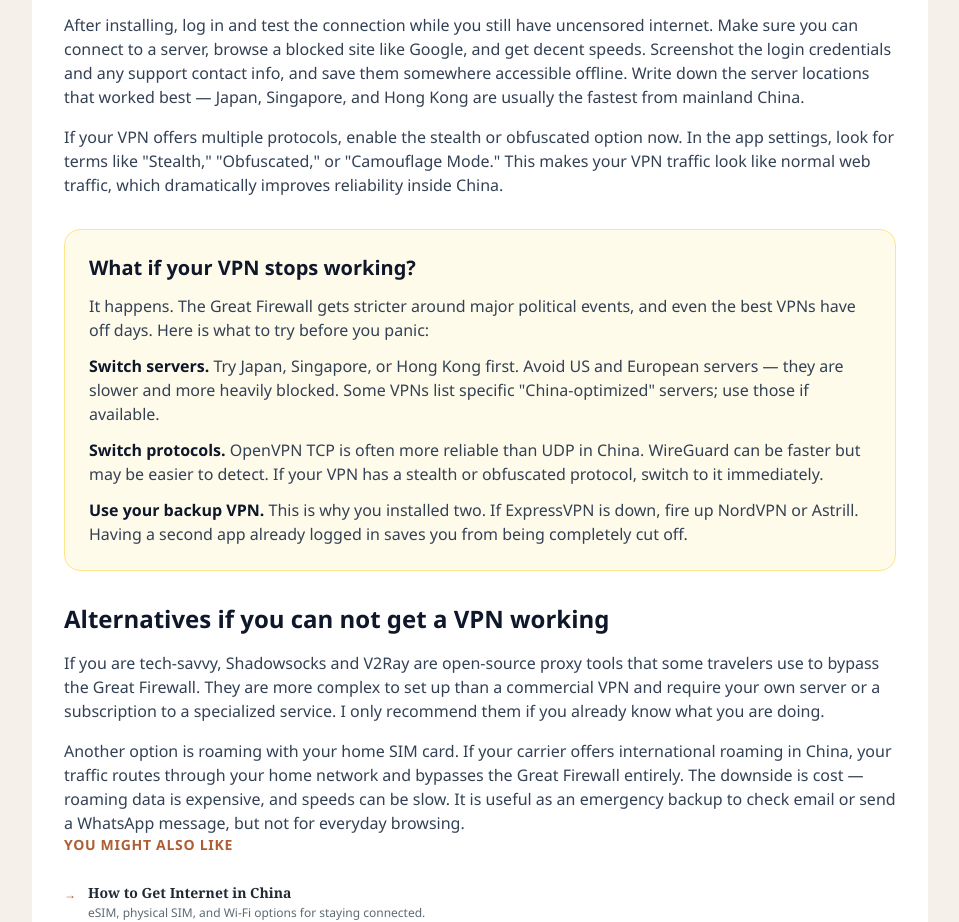
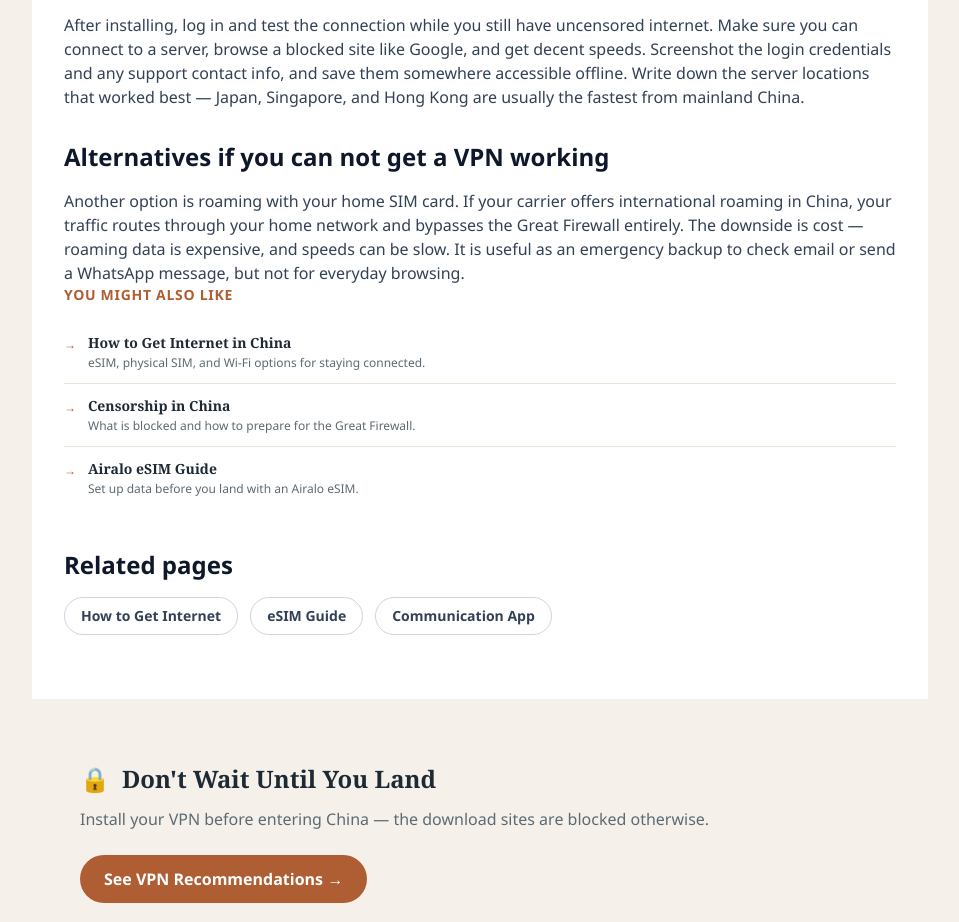
Before and after one commit to thecubestorm-arch/trailofchina, a Next.js app: page /china-basics/what-apps-to-use/vpn in a window 1280 px wide. Shown: the part 2500-3422 px from the top of the page, without its empty margins (160-1119 px from the left). Built offline with nearby package versions, Linux system fonts and the light colour scheme.

Commit message:
VPN pilot: remove overly technical sections (protocols, Shadowsocks, troubleshooting)

```diff
--- a/app/china-basics/what-apps-to-use/vpn/page.tsx
+++ b/app/china-basics/what-apps-to-use/vpn/page.tsx
@@ -111,32 +111,13 @@
               <p className="mt-4 text-sm leading-relaxed text-slate-700 md:text-base">
                 After installing, log in and test the connection while you still have uncensored internet. Make sure you can connect to a server, browse a blocked site like Google, and get decent speeds. Screenshot the login credentials and any support contact info, and save them somewhere accessible offline. Write down the server locations that worked best — Japan, Singapore, and Hong Kong are usually the fastest from mainland China.
               </p>
-              <p className="mt-4 text-sm leading-relaxed text-slate-700 md:text-base">
-                If your VPN offers multiple protocols, enable the stealth or obfuscated option now. In the app settings, look for terms like "Stealth," "Obfuscated," or "Camouflage Mode." This makes your VPN traffic look like normal web traffic, which dramatically improves reliability inside China.
-              </p>
+
             </div>
 
-            <div className="mt-8 rounded-2xl border border-amber-200 bg-amber-50 p-6">
-              <h2 className="text-xl font-black text-slate-900">What if your VPN stops working?</h2>
-              <p className="mt-3 text-sm leading-relaxed text-slate-700 md:text-base">
-                It happens. The Great Firewall gets stricter around major political events, and even the best VPNs have off days. Here is what to try before you panic:
-              </p>
-              <p className="mt-3 text-sm leading-relaxed text-slate-700 md:text-base">
-                <strong className="text-slate-900">Switch servers.</strong> Try Japan, Singapore, or Hong Kong first. Avoid US and European servers — they are slower and more heavily blocked. Some VPNs list specific "China-optimized" servers; use those if available.
-              </p>
-              <p className="mt-3 text-sm leading-relaxed text-slate-700 md:text-base">
-                <strong className="text-slate-900">Switch protocols.</strong> OpenVPN TCP is often more reliable than UDP in China. WireGuard can be faster but may be easier to detect. If your VPN has a stealth or obfuscated protocol, switch to it immediately.
-              </p>
-              <p className="mt-3 text-sm leading-relaxed text-slate-700 md:text-base">
-                <strong className="text-slate-900">Use your backup VPN.</strong> This is why you installed two. If ExpressVPN is down, fire up NordVPN or Astrill. Having a second app already logged in saves you from being completely cut off.
-              </p>
-            </div>
+
 
             <div className="mt-8">
               <h2 className="text-2xl font-extrabold text-slate-900">Alternatives if you can not get a VPN working</h2>
-              <p className="mt-4 text-sm leading-relaxed text-slate-700 md:text-base">
-                If you are tech-savvy, Shadowsocks and V2Ray are open-source proxy tools that some travelers use to bypass the Great Firewall. They are more complex to set up than a commercial VPN and require your own server or a subscription to a specialized service. I only recommend them if you already know what you are doing.
-              </p>
               <p className="mt-4 text-sm leading-relaxed text-slate-700 md:text-base">
                 Another option is roaming with your home SIM card. If your carrier offers international roaming in China, your traffic routes through your home network and bypasses the Great Firewall entirely. The downside is cost — roaming data is expensive, and speeds can be slow. It is useful as an emergency backup to check email or send a WhatsApp message, but not for everyday browsing.
               </p>
```
